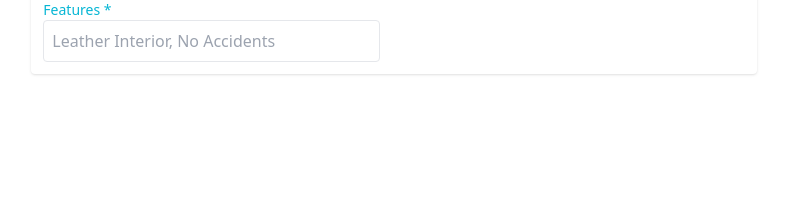
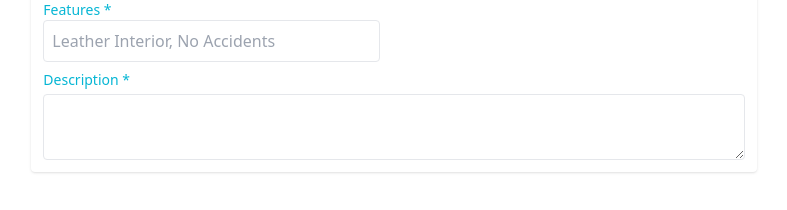
Before and after one commit to OlgaPrikhodko/carTrader, a Nuxt app: page /profile/listings/create in a window 1280 px wide. Shown: the part 330-540 px from the top of the page, without its empty margins (246-1033 px from the left). Built offline with nearby package versions, Linux system fonts and the light colour scheme.

Commit message:
:star: feat (create listing): add CarAdTextArea

```diff
--- /dev/null
+++ b/components/Car/Ad/TextArea.vue
@@ -0,0 +1,29 @@
+<script setup>
+const props = defineProps({
+  name: String,
+  title: String,
+  placeholder: String,
+});
+
+const state = ref("");
+const emits = defineEmits(["changeInput"]);
+const onChange = () => {
+  emits("changeInput", state.value, props.name);
+};
+</script>
+
+<template>
+  <div class="flex flex-col w-[100%] mt-2">
+    <label for="" class="text-cyan-500 mb-1 text-sm">{{ props.title }}</label>
+
+    <textarea
+      :name="props.name"
+      id=""
+      class="p-2 border w-100 rounded"
+      v-model="state"
+      @input="onChange"
+      :placeholder="placeholder"
+    >
+    </textarea>
+  </div>
+</template>
--- a/pages/profile/listings/create.vue
+++ b/pages/profile/listings/create.vue
@@ -78,6 +78,7 @@ const inputs = [
         :options="makes"
         @change-input="onChangeInput"
       />
+
       <CarAdInput
         v-for="input in inputs"
         :key="input.id"
@@ -86,6 +87,13 @@ const inputs = [
         :placeholder="input.placeholder"
         @change-input="onChangeInput"
       />
+
+      <CarAdTextArea
+        title="Description *"
+        name="description"
+        placeholder=""
+        @change-input="onChangeInput"
+      />
     </div>
   </div>
 </template>
```
